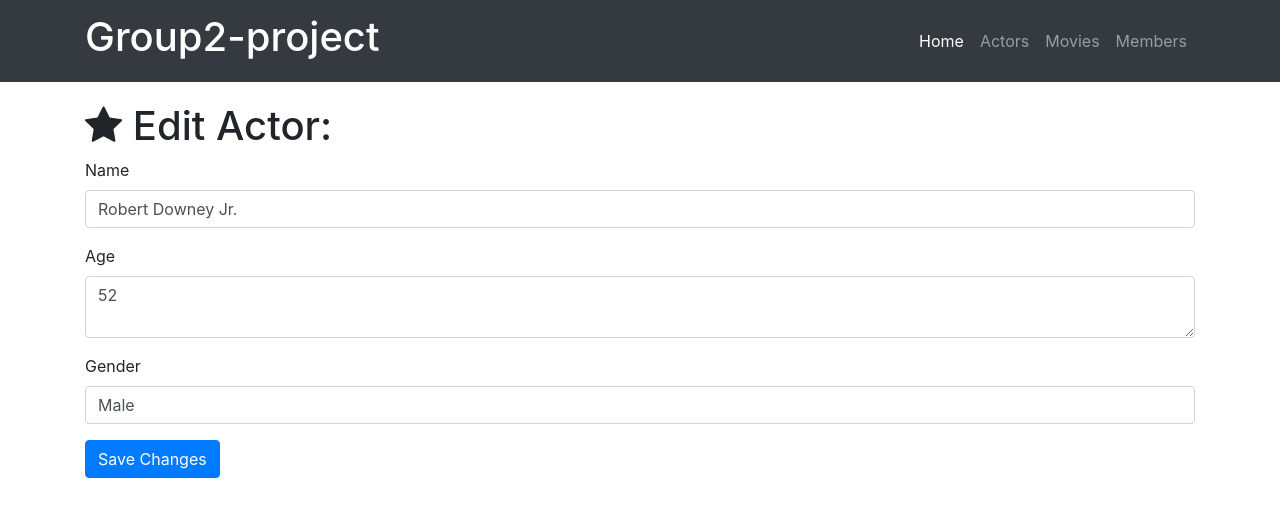
After one commit to daveharsi/Group2-Project, a Flask app: page /actor/edit/1 in a window 1280 px wide. The commit adds this page. Shown: the top 517 px of the page. Run offline with Flask 2, Linux system fonts and the light colour scheme; data comes from the database, SQL or seed files in the repository; both versions use the stored data as it was after the commit; some libraries are stand-ins or nearby versions.

Commit message:
Added Actor and Movie Edit

```diff
--- a/movie.py
+++ b/movie.py
@@ -41,12 +41,46 @@ def show_all_actors():
     return render_template('actor-all.html', actors=actors)
 
 
+@app.route('/actor/edit/<int:id>', methods=['GET', 'POST'])
+def edit_actor(id):
+    actor = Actor.query.filter_by(id=id).first()
+    if request.method == 'GET':
+        return render_template('actor-edit.html', actor=actor)
+    if request.method == 'POST':
+        # update data based on the form data
+        actor.name = request.form['name']
+        actor.age = request.form['age']
+        actor.gender = request.form['gender']
+        # update the database
+        db.session.commit()
+        return redirect(url_for('show_all_actors'))
+
+
 @app.route('/movies')
 def show_all_movies():
     movies = Movie.query.all()
     return render_template('movie-all.html', movies=movies)
 
 
+@app.route('/movie/edit/<int:id>', methods=['GET', 'POST'])
+def edit_movie(id):
+    movie = Movie.query.filter_by(id=id).first()
+    actor = Actor.query.all()
+    if request.method == 'GET':
+        return render_template('movie-edit.html', movie=movie, actors=actors)
+    if request.method == 'POST':
+        # update data based on the form data
+        movie.title = request.form['title']
+        movie.year = request.form['year']
+        movie.description = request.form['description']
+        actor_name = request.form['actor']
+        actor = Actor.query.filter_by(name=actor_name).first()
+        movie.actor = actor
+        # update the database
+        db.session.commit()
+        return redirect(url_for('show_all_movies'))
+
+
 @app.route('/members')
 def about():
     return render_template('members.html')
--- a/templates/actor-all.html
+++ b/templates/actor-all.html
@@ -26,6 +26,9 @@
               <td>{{actor.name}}</td>
               <td>{{actor.age}}</td>
               <td>{{actor.gender}}</td>
+              <td>
+                <a href="/actor/edit/{{actor.id}}" class="btn btn-success" role="button">Edit</a>
+              </td>
           </tr>
           {% endfor%}
         </tbody>
--- /dev/null
+++ b/templates/actor-edit.html
@@ -0,0 +1,27 @@
+<!DOCTYPE html>
+
+{% extends "home.html"%}
+{% block title %}Edit Actor{% endblock %}
+{% block page_content%}
+
+  <!-- Page Content -->
+  <div class="container">
+    <h1 class="mt-5"><i class="fa fa-star" aria-hidden="true"></i> Edit Actor:</h1>
+    <form action="/actor/edit/{{actor.id}}" method="post">
+      <div class="form-group">
+        <label>Name</label>
+        <input class="form-control" type="text" name="name" value="{{actor.name}}" required="true">
+      </div>
+      <div class="form-group">
+        <label>Age</label>
+        <textarea class="form-control" name="age" required="true">{{actor.age}}</textarea>
+      </div>
+      <div class="form-group">
+        <label>Gender</label>
+        <input class="form-control" type="text" name="gender" value="{{actor.gender}}" required="true">
+      </div>
+      <button type="submit" class="btn btn-primary">Save Changes</button>
+    </form>
+  </div>
+
+{% endblock%}
--- a/templates/movie-all.html
+++ b/templates/movie-all.html
@@ -55,6 +55,9 @@
                 </div>
               </div>
               </td>
+              <td>
+                <a href="/movie/edit/{{movie.id}}" class="btn btn-success" role="button" aria-disabled="true">Edit</a>
+              </td>
           </tr>
 
           {% endfor%}
```
Also changed, not shown: templates/movie-edit.html (added, +50 -0 lines), data.sqlite.
